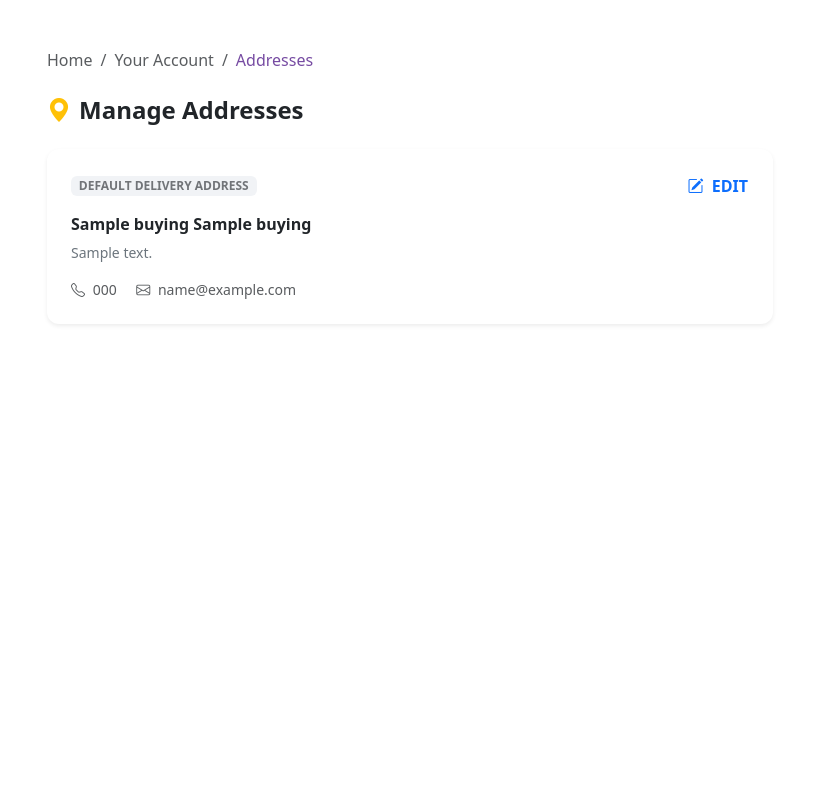
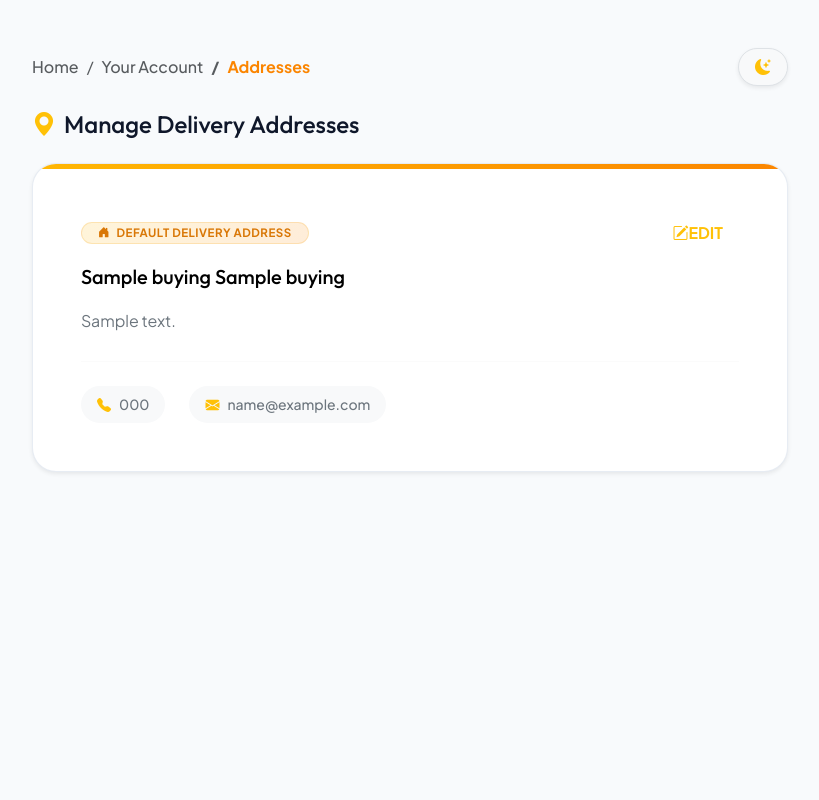
Before and after one commit to nihalyp/Rincart, a Django app: page /address_update/ in a window 1280 px wide. Shown: the whole page, without its empty margins (230-1049 px from the left). Run offline with Django 5.2, Linux system fonts and the light colour scheme; a user stored in the database is signed in; tables that the repository leaves empty hold one stand-in row (values such as "Sample post").

Commit message:
Refactor addresses.html for styling and dark mode
Updated HTML structure, improved styling, and added dark mode functionality.

```diff
--- a/rincartapp/templates/addresses.html
+++ b/rincartapp/templates/addresses.html
@@ -1,86 +1,254 @@
 <!DOCTYPE html>
-<html lang="en">
+<html lang="en" data-bs-theme="light">
 <head>
     <meta charset="UTF-8">
     <meta name="viewport" content="width=device-width, initial-scale=1.0">
-    <title>Manage Addresses - RinCart</title>
+    <title>Manage Addresses — RinCart</title>
+
+    <!-- 🔤 Google Fonts -->
+    <link rel="preconnect" href="https://fonts.googleapis.com">
+    <link rel="preconnect" href="https://fonts.gstatic.com" crossorigin>
+    <link href="https://fonts.googleapis.com/css2?family=Outfit:wght@400;500;600;700;800&family=Plus+Jakarta+Sans:wght@400;500;600;700&display=swap" rel="stylesheet">
+
+    <!-- 🎨 Bootstrap 5.3.3 & Icons -->
     <link href="https://cdn.jsdelivr.net/npm/bootstrap@5.3.3/dist/css/bootstrap.min.css" rel="stylesheet">
     <link href="https://cdn.jsdelivr.net/npm/bootstrap-icons@1.11.3/font/bootstrap-icons.min.css" rel="stylesheet">
+
     <style>
-        body {  font-family: system-ui, -apple-system, sans-serif; }
-        .address-card { border: none; border-radius: 12px; background-color: white; }
-        .badge-home { background-color: #f1f3f6; color: #717478; font-weight: 600; font-size: 0.75rem; }
+        :root {
+            --brand-gold: #ffb703;
+            --brand-orange: #fb8500;
+            --brand-gradient: linear-gradient(135deg, #ffb703 0%, #fb8500 100%);
+            --brand-glow: rgba(255, 183, 3, 0.25);
+
+            --bg-light: #f8fafc;
+            --bg-dark: #030712;
+
+            --card-light: #ffffff;
+            --card-dark: #0f172a;
+
+            --border-light: rgba(226, 232, 240, 0.8);
+            --border-dark: rgba(255, 255, 255, 0.08);
+
+            --transition-smooth: all 0.3s cubic-bezier(0.34, 1.56, 0.64, 1);
+        }
+
+        body {
+            font-family: 'Plus Jakarta Sans', sans-serif;
+            background-color: var(--bg-light);
+            color: #0f172a;
+            transition: background-color 0.4s ease, color 0.4s ease;
+            min-height: 100vh;
+        }
+
+        [data-bs-theme="dark"] body {
+            background-color: var(--bg-dark) !important;
+            color: #f8fafc !important;
+        }
+
+        h1, h2, h3, h4, h5, h6 {
+            font-family: 'Outfit', sans-serif;
+        }
+
+        /* 🏠 Address Container Card */
+        .address-card {
+            border: 1px solid var(--border-light);
+            border-radius: 24px;
+            background: var(--card-light);
+            box-shadow: 0 20px 40px -10px rgba(0, 0, 0, 0.05);
+            transition: var(--transition-smooth);
+            overflow: hidden;
+            position: relative;
+        }
+
+        [data-bs-theme="dark"] .address-card {
+            background: var(--card-dark);
+            border-color: var(--border-dark);
+            box-shadow: 0 20px 40px -10px rgba(0, 0, 0, 0.4);
+        }
+
+        .address-card:hover {
+            transform: translateY(-4px);
+            box-shadow: 0 25px 45px -12px var(--brand-glow);
+            border-color: var(--brand-gold);
+        }
+
+        /* Top Color Accent Line */
+        .card-accent-bar {
+            height: 5px;
+            width: 100%;
+            background: var(--brand-gradient);
+        }
+
+        /* 🏷️ Badge Styling */
+        .badge-home {
+            background: linear-gradient(135deg, rgba(255, 183, 3, 0.15) 0%, rgba(251, 133, 0, 0.15) 100%);
+            color: #d97706;
+            font-weight: 700;
+            font-size: 0.72rem;
+            letter-spacing: 0.5px;
+            border: 1px solid rgba(245, 158, 11, 0.2);
+            border-radius: 99px;
+        }
+
+        [data-bs-theme="dark"] .badge-home {
+            color: #fde047;
+            border-color: rgba(250, 204, 21, 0.2);
+        }
+
+        /* 📍 Breadcrumb & Header Buttons */
+        .breadcrumb-item a {
+            transition: var(--transition-smooth);
+        }
+
+        .breadcrumb-item a:hover {
+            color: var(--brand-orange) !important;
+        }
+
+        .btn-theme-toggle {
+            transition: var(--transition-smooth);
+            border-radius: 99px;
+        }
+
+        .btn-theme-toggle:hover {
+            transform: scale(1.05);
+        }
+
+        /* 🛍️ Custom Modal Design */
+        .modal-content {
+            border-radius: 24px;
+            background: var(--card-light);
+            border: 1px solid var(--border-light);
+            box-shadow: 0 25px 50px -12px rgba(0, 0, 0, 0.25);
+        }
+
+        [data-bs-theme="dark"] .modal-content {
+            background: var(--card-dark);
+            border-color: var(--border-dark);
+        }
+
+        .btn-brand {
+            background: var(--brand-gradient);
+            color: #ffffff;
+            border: none;
+            font-weight: 700;
+            transition: var(--transition-smooth);
+        }
+
+        .btn-brand:hover {
+            transform: translateY(-2px);
+            box-shadow: 0 10px 20px -5px var(--brand-glow);
+            color: #ffffff;
+        }
+
+        .form-control:focus {
+            border-color: var(--brand-gold);
+            box-shadow: 0 0 0 0.25rem var(--brand-glow);
+        }
     </style>
 </head>
-<body>
+<body class="d-flex flex-column">
 
-    <div class="container py-5" style="max-width: 750px;">
-        <!-- Breadcrumb -->
-        <nav aria-label="breadcrumb" class="mb-4">
-            <ol class="breadcrumb">
-                <li class="breadcrumb-item"><a href="{% url 'home' %}" class="text-decoration-none text-muted">Home</a></li>
-                <li class="breadcrumb-item"><a href="{% url 'user_account' %}" class="text-decoration-none text-muted">Your Account</a></li>
-                <li class="breadcrumb-item active fw-medium" aria-current="page" style="color: #764ba2;">Addresses</li>
+    <div class="container py-4 py-md-5" style="max-width: 780px;">
+
+        <!-- 🧭 Breadcrumb & Header Controls -->
+        <div class="d-flex align-items-center justify-content-between mb-4">
+            <nav aria-label="breadcrumb">
+                <ol class="breadcrumb mb-0">
+                    <li class="breadcrumb-item"><a href="{% url 'home' %}" class="text-decoration-none text-muted fw-medium">Home</a></li>
+                    <li class="breadcrumb-item"><a href="{% url 'user_account' %}" class="text-decoration-none text-muted fw-medium">Your Account</a></li>
+                    <li class="breadcrumb-item active fw-bold" aria-current="page" style="color: var(--brand-orange);">Addresses</li>
                 </ol>
             </nav>
 
-        <h4 class="fw-bold mb-4"><i class="bi bi-geo-alt-fill text-warning me-2"></i>Manage Addresses</h4>
-
-        <!-- 🏠 അഡ്രസ്സ് ഡിസ്‌പ്ലേ കാർഡ് -->
-        <div class="card address-card shadow-sm p-4 position-relative">
-            <div class="d-flex align-items-center justify-content-between mb-3">
-                <span class="badge badge-home px-2.5 py-1.5 text-uppercase tracking-wider">Default Delivery Address</span>
-
-                <!-- ✏️ EDIT ബട്ടൺ -->
-                <button class="btn btn-link text-primary fw-bold text-decoration-none p-0 small" data-bs-toggle="modal" data-bs-target="#editAddressModal">
-                    <i class="bi bi-pencil-square me-1"></i> EDIT
+            <!-- Dark Mode Toggle Button -->
+            <button id="darkModeToggle" class="btn btn-theme-toggle btn-light border px-3 py-1.5 d-flex align-items-center gap-2 shadow-sm">
+                <i id="darkModeIcon" class="bi bi-moon-stars-fill text-warning"></i>
             </button>
         </div>
 
-            <!-- യൂസറുടെ പേര് (Buying മോഡലിൽ പേര് ഉണ്ടെങ്കിൽ അത് എടുക്കും, ഇല്ലെങ്കിൽ യൂസർനെയിം) -->
-            <h6 class="fw-bold  mb-2">
+        <h4 class="fw-extrabold mb-4 d-flex align-items-center gap-2">
+            <i class="bi bi-geo-alt-fill text-warning"></i> Manage Delivery Addresses
+        </h4>
+
+        <!-- 🏠 Address Display Card -->
+        <div class="address-card shadow-sm">
+            <div class="card-accent-bar"></div>
+            <div class="p-4 p-md-5">
+                <div class="d-flex align-items-center justify-content-between mb-3">
+                    <span class="badge badge-home px-3 py-1.5 text-uppercase">
+                        <i class="bi bi-house-door-fill me-1"></i> Default Delivery Address
+                    </span>
+
+                    <!-- ✏️ EDIT Button -->
+                    <button class="btn btn-outline-warning border-0 fw-bold d-flex align-items-center gap-1.5 rounded-pill px-3 py-1 text-uppercase small shadow-xs" data-bs-toggle="modal" data-bs-target="#editAddressModal">
+                        <i class="bi bi-pencil-square"></i> Edit
+                    </button>
+                </div>
+
+                <!-- Customer Name -->
+                <h5 class="fw-extrabold mb-3 text-body-emphasis">
                     {% if latest_order %}{{ latest_order.customer_f_name }} {{ latest_order.customer_s_name }}{% else %}{{ request.user.username }}{% endif %}
-            </h6>
+                </h5>
 
-            <!-- 🌍 ഡാറ്റാബേസിലെ അഡ്രസ്സ് ഇവിടെ പ്രിന്റ് ചെയ്യുന്നു -->
-            <p class="text-secondary small mb-3 lh-base" style="max-width: 500px;">
+                <!-- Database Saved Address -->
+                <div class="mb-4">
                     {% if current_address %}
+                        <p class="text-secondary lh-lg mb-0 fs-6">
                             {{ current_address|linebreaksbr }}
+                        </p>
                     {% else %}
-                    <span class="text-danger-emphasis bg-danger bg-opacity-10 px-2 py-1 rounded small"><i class="bi bi-exclamation-circle me-1"></i> No address saved from your past orders. Click Edit to add one.</span>
+                        <div class="alert alert-warning border-0 bg-warning bg-opacity-10 rounded-4 d-flex align-items-center gap-2 p-3 mb-0" role="alert">
+                            <i class="bi bi-exclamation-triangle-fill text-warning fs-5"></i>
+                            <span class="small fw-semibold text-warning-emphasis">No address recorded from past orders. Click Edit to add your default delivery location.</span>
+                        </div>
                     {% endif %}
-            </p>
+                </div>
 
-            <!-- ഫോണും ഇമെയിലും -->
-            <div class="text-muted small">
+                <hr class="my-4 border-secondary border-opacity-10">
+
+                <!-- Contact Info Row -->
+                <div class="d-flex flex-wrap gap-4 text-secondary small fw-medium">
                     {% if latest_order %}
-                    <span class="me-3"><i class="bi bi-telephone me-1"></i> {{ latest_order.customer_phone }}</span>
-                    <span><i class="bi bi-envelope me-1"></i> {{ latest_order.customer_email }}</span>
+                        <div class="d-flex align-items-center gap-2 bg-body-tertiary px-3 py-2 rounded-pill">
+                            <i class="bi bi-telephone-fill text-warning"></i>
+                            <span>{{ latest_order.customer_phone }}</span>
+                        </div>
+                        <div class="d-flex align-items-center gap-2 bg-body-tertiary px-3 py-2 rounded-pill">
+                            <i class="bi bi-envelope-fill text-warning"></i>
+                            <span>{{ latest_order.customer_email }}</span>
+                        </div>
                     {% else %}
-                    <span><i class="bi bi-envelope me-1"></i> {{ request.user.email }}</span>
+                        <div class="d-flex align-items-center gap-2 bg-body-tertiary px-3 py-2 rounded-pill">
+                            <i class="bi bi-envelope-fill text-warning"></i>
+                            <span>{{ request.user.email }}</span>
+                        </div>
                     {% endif %}
                 </div>
             </div>
         </div>
+    </div>
 
-    <!-- 🛍️ EDIT ADDRESS MODAL POP-UP -->
+    <!-- 🛍️ Edit Address Modal Pop-Up -->
     <div class="modal fade" id="editAddressModal" tabindex="-1" aria-labelledby="editAddressModalLabel" aria-hidden="true">
         <div class="modal-dialog modal-dialog-centered">
-            <div class="modal-content border-0 rounded-4 shadow">
+            <div class="modal-content border-0">
                 <div class="modal-header border-bottom-0 pb-0 pt-4 px-4">
-                    <h5 class="modal-title fw-bold" id="editAddressModalLabel">Edit Shipping Address</h5>
+                    <h5 class="modal-title fw-extrabold d-flex align-items-center gap-2" id="editAddressModalLabel">
+                        <i class="bi bi-pencil-square text-warning"></i> Edit Shipping Address
+                    </h5>
                     <button type="button" class="btn-close" data-bs-dismiss="modal" aria-label="Close"></button>
                 </div>
                 <div class="modal-body p-4">
                     <form method="POST">
                         {% csrf_token %}
                         <div class="mb-4">
-                            <label class="form-label small fw-semibold text-secondary">Full Delivery Address</label>
-                            <textarea name="user_address" class="form-control rounded-3 text-secondary p-3 small" rows="5" placeholder="House Name, Street, City, Pincode..." required>{% if current_address %}{{ current_address }}{% endif %}</textarea>
+                            <label class="form-label small fw-bold text-secondary">Full Delivery Address</label>
+                            <textarea name="user_address" class="form-control rounded-4 p-3 small" rows="5" placeholder="Flat / House No., Street, Area, City, State, Pincode..." required>{% if current_address %}{{ current_address }}{% endif %}</textarea>
                         </div>
                         <div class="d-flex gap-2 justify-content-end">
-                            <button type="button" class="btn btn-light px-4 fw-medium rounded-3" data-bs-dismiss="modal">Cancel</button>
-                            <button type="submit" class="btn btn-dark px-4 fw-bold rounded-3 shadow-sm" style="background: #ff9f00; border: none;">Save Changes</button>
+                            <button type="button" class="btn btn-light px-4 fw-bold rounded-pill" data-bs-dismiss="modal">Cancel</button>
+                            <button type="submit" class="btn btn-brand px-4 rounded-pill shadow-sm">Save Changes</button>
                         </div>
                     </form>
                 </div>
@@ -88,44 +256,38 @@
         </div>
     </div>
 
+    <!-- Bootstrap Bundle JS -->
     <script src="https://cdn.jsdelivr.net/npm/bootstrap@5.3.3/dist/js/bootstrap.bundle.min.js"></script>
+
+    <!-- 💡 Dark Mode State Engine Controller -->
     <script>
         const toggleBtn = document.getElementById('darkModeToggle');
         const themeIcon = document.getElementById('darkModeIcon');
-            const themeText = document.getElementById('darkModeText');
         const htmlElement = document.documentElement;
 
-            // മുൻപ് സെറ്റ് ചെയ്ത തീം ഉണ്ടോ എന്ന് പരിശോധിക്കുന്നു (Local Storage)
-            const savedTheme = localStorage.getItem('theme');
-            if (savedTheme) {
+        // Retrieve saved theme preference
+        const savedTheme = localStorage.getItem('theme') || 'light';
         htmlElement.setAttribute('data-bs-theme', savedTheme);
         updateButton(savedTheme);
-            }
 
         toggleBtn.addEventListener('click', () => {
-                // നിലവിലെ തീം ഏതാണെന്ന് നോക്കുന്നു
             const currentTheme = htmlElement.getAttribute('data-bs-theme');
-                let newTheme = 'light';
+            const newTheme = currentTheme === 'dark' ? 'light' : 'dark';
 
-                if (currentTheme === 'light' || !currentTheme) {
-                    newTheme = 'dark';
-                }
-
-                // തീം മാറ്റുന്നു
             htmlElement.setAttribute('data-bs-theme', newTheme);
-                localStorage.setItem('theme', newTheme); // പേജ് റീഫ്രഷ് ചെയ്താലും മാറതിരിക്കാൻ
+            localStorage.setItem('theme', newTheme);
             updateButton(newTheme);
         });
 
-            // തീം മാറുന്നതിനനുസരിച്ച് ബട്ടണിലെ ഐക്കണും ടെക്സ്റ്റും മാറ്റാൻ
         function updateButton(theme) {
             if (theme === 'dark') {
-                themeIcon.className = 'bi bi-sun-fill text-warning'; // സൂര്യന്റെ ഐക്കൺ
+                themeIcon.className = 'bi bi-sun-fill text-warning';
+                toggleBtn.classList.replace('btn-light', 'btn-dark');
             } else {
-                themeIcon.className = 'bi bi-moon-stars-fill text-warning'; // ചന്ദ്രന്റെ ഐക്കൺ (Navbar എപ്പോഴും ഡാർക്ക് ആയതുകൊണ്ട് text-warning തന്നെയാണ് ഭംഗി)
+                themeIcon.className = 'bi bi-moon-stars-fill text-warning';
+                toggleBtn.classList.replace('btn-dark', 'btn-light');
             }
         }
-
     </script>
 </body>
 </html>
```
Lines whose indentation alone changed are shown as unchanged.
